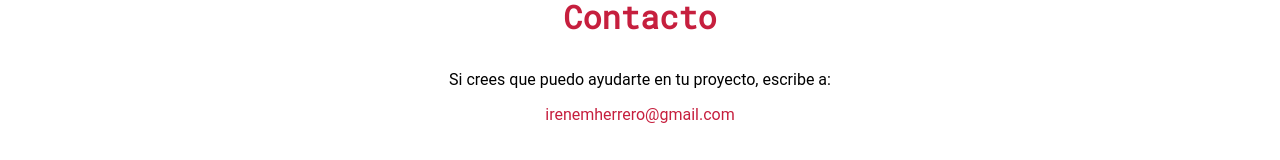
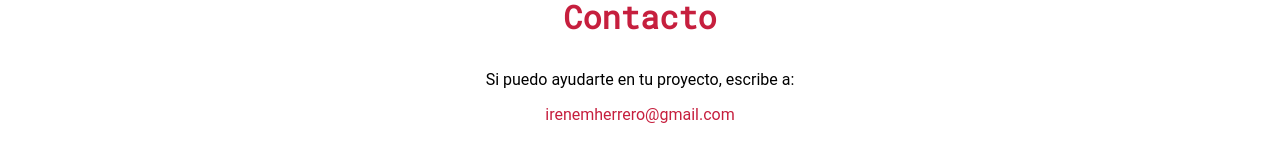
Before and after one commit to irenemherrero/portfolio, a React (Create React App) app: page / in a window 1280 px wide. Shown: the part 2949-3109 px from the top of the page. Built offline with nearby package versions, Linux system fonts and the light colour scheme.

Commit message:
small changes

```diff
--- a/src/components/App.js
+++ b/src/components/App.js
@@ -21,7 +21,7 @@ class App extends Component {
   handleScroll() {
     const distanceToTop = document.body.getBoundingClientRect().top;
     console.log(distanceToTop);
-    if (document.body.scrollTop > 800 || document.documentElement.scrollTop > 800) {
+    if (document.body.scrollTop > 1000 || document.documentElement.scrollTop > 1000) {
       document.getElementById("skillsBox1").className = "showBox1";
       document.getElementById("skillsBox2").className = "showBox2";
     } else {
--- a/src/components/Contact.js
+++ b/src/components/Contact.js
@@ -4,7 +4,7 @@ class Contact extends Component {
         return (
             <div id="contact" className="containerContact">
                 <p className="paragraphContact paragraphTitle"> Contacto </p>
-                <p className="fontListSkill">Si crees que puedo ayudarte en tu proyecto, escribe a:</p>
+                <p className="fontListSkill">Si puedo ayudarte en tu proyecto, escribe a:</p>
                 <a className="linkMenu" href="mailto:irenemherrero@gmail.com" target="_blank"> irenemherrero@gmail.com </a>
             </div>
         );
```
